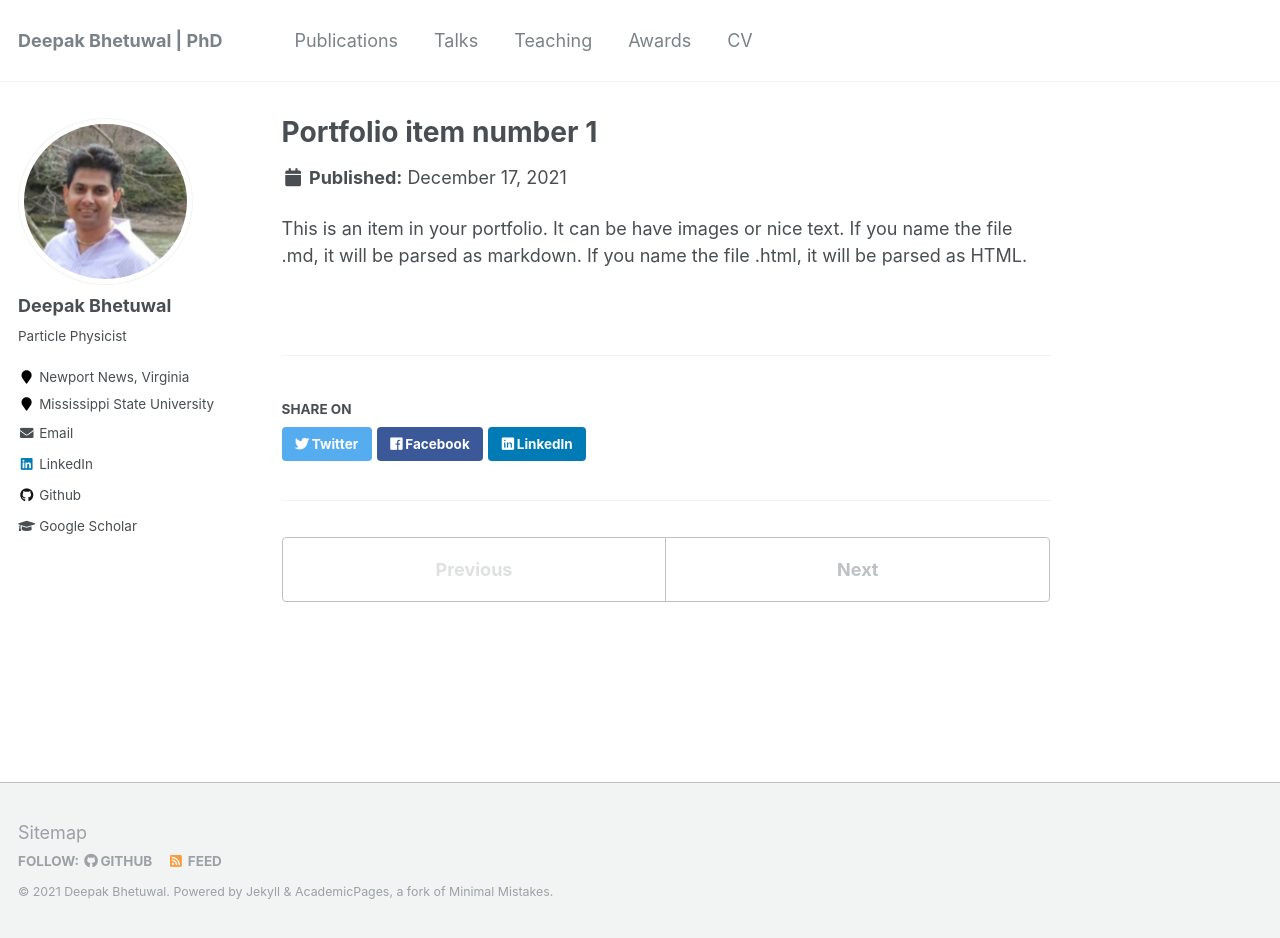
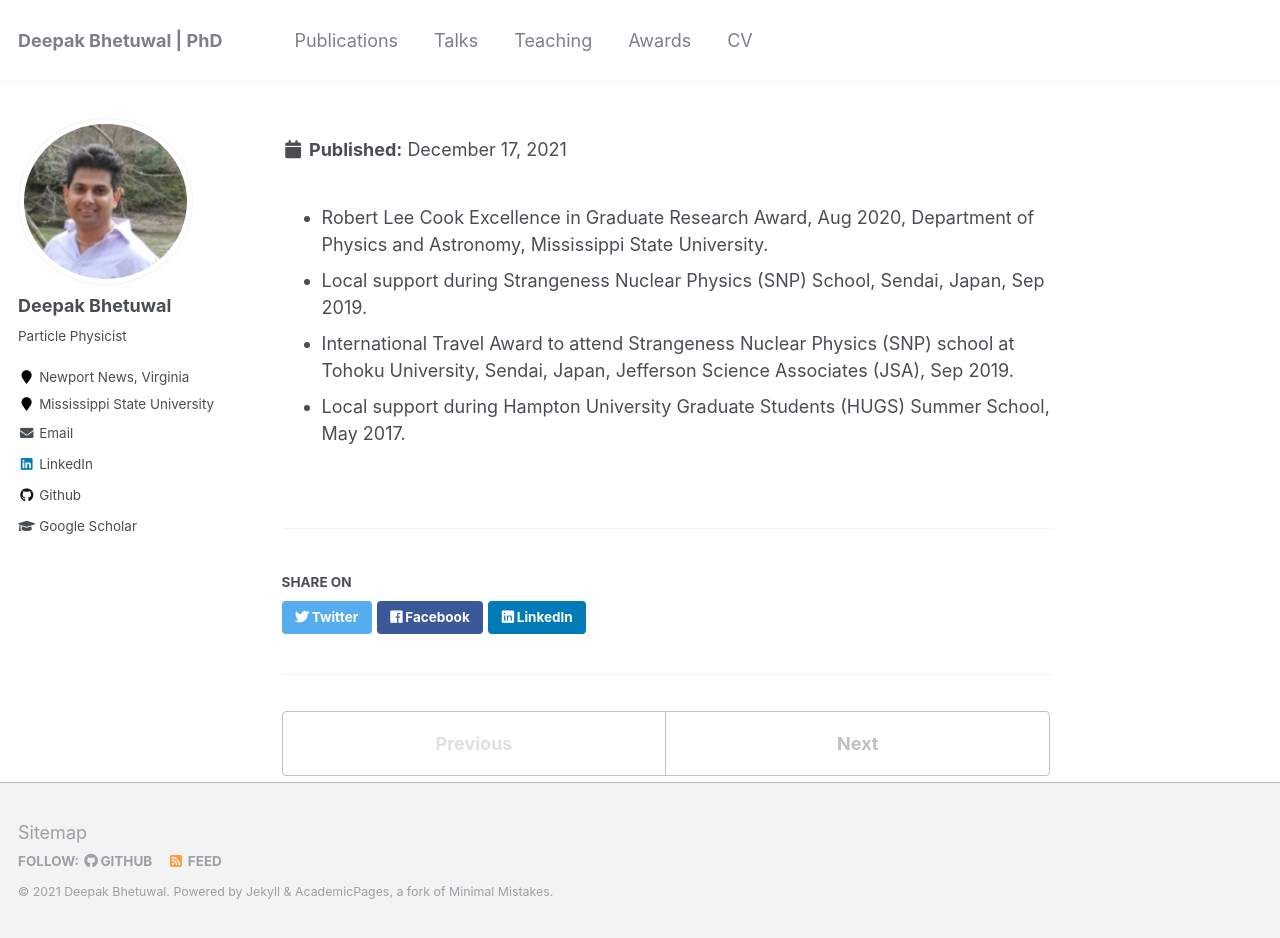
Before and after one commit to dkb208/dkb208.github.io, a Jekyll site: the page built from _portfolio/portfolio-1.md, in a window 1280 px wide and 938 px high. Built offline with Jekyll 4.4.1, drawn with Linux system fonts in a browser that asks for light colours.

Commit message:
Update portfolio-1.md

```diff
--- a/_portfolio/portfolio-1.md
+++ b/_portfolio/portfolio-1.md
@@ -1,7 +1,9 @@
 ---
-title: "Portfolio item number 1"
-excerpt: "Short description of portfolio item number 1<br/><img src='/images/500x300.png'>"
+title: ""
+excerpt: "Awards"
 collection: portfolio
 ---
-
-This is an item in your portfolio. It can be have images or nice text. If you name the file .md, it will be parsed as markdown. If you name the file .html, it will be parsed as HTML.
+* Robert Lee Cook Excellence in Graduate Research Award, Aug 2020, Department of Physics and Astronomy, Mississippi State University.
+* Local support during Strangeness Nuclear Physics (SNP) School, Sendai, Japan, Sep 2019.
+* International Travel Award to attend Strangeness Nuclear Physics (SNP) school at Tohoku University, Sendai, Japan, Jefferson Science Associates (JSA), Sep 2019.
+* Local support during Hampton University Graduate Students (HUGS) Summer School, May 2017.
```
